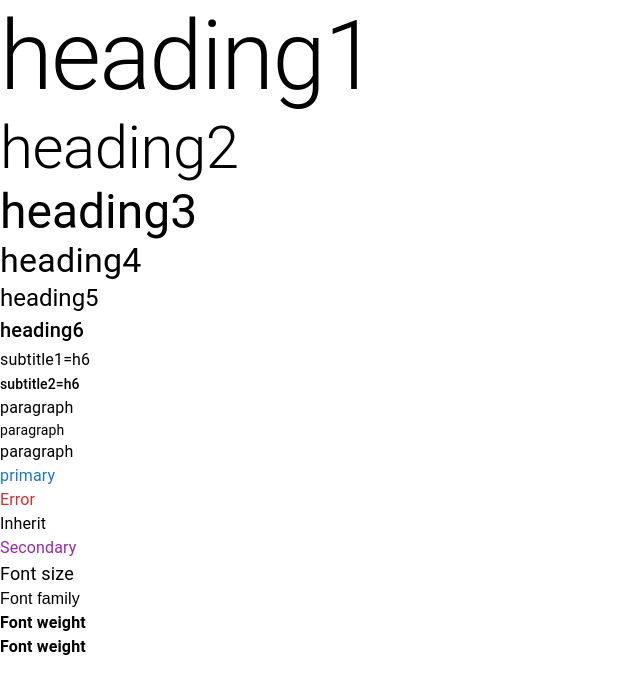
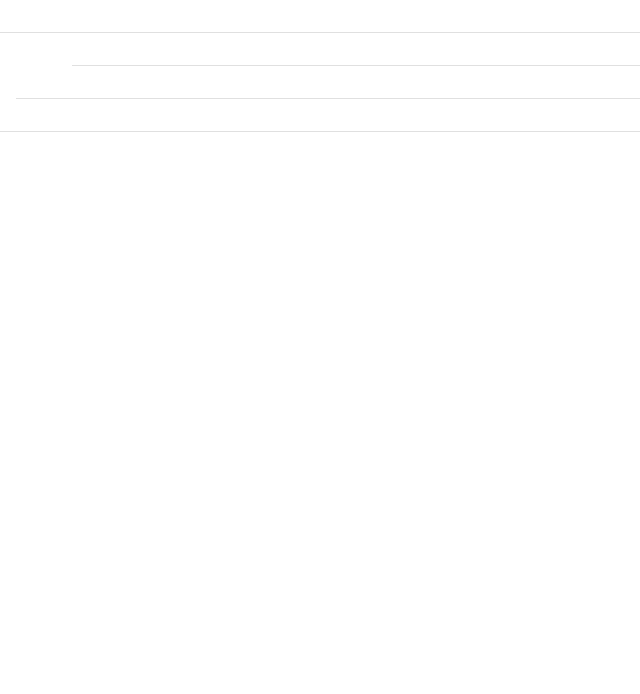
Before and after one commit to Emam-Bokhari/MUI, a React (Vite) app: page / in a window 1280 px wide. Shown: the top 694 px of the page, without its empty margins (0-640 px from the left). Built offline with nearby package versions, Linux system fonts and the light colour scheme.

Commit message:
feat(divider): implemented MUI Divider component with various variants - Added a basic Divider with top maargin spacing. - implemented different Divider variant including (inset,middle, and fullWidth) - applied consistent top margin (mt:4) to all Divider

```diff
--- a/src/App.jsx
+++ b/src/App.jsx
@@ -1,10 +1,10 @@
 import { Fragment } from "react";
-import TypographyComponent from "./components/Practice/Day-03/TypographyComponent";
+import DividerComponent from "./components/Practice/Day-03/DividerComponent";
 
 export default function App() {
   return (
     <Fragment>
-      <TypographyComponent />
+      <DividerComponent />
     </Fragment>
   );
 }
--- /dev/null
+++ b/src/components/Practice/Day-03/DividerComponent.jsx
@@ -0,0 +1,13 @@
+import { Divider } from "@mui/material";
+import { Fragment } from "react";
+
+export default function DividerComponent(){
+    return(
+        <Fragment>
+            <Divider sx={{mt:4}} />
+            <Divider variant="inset" sx={{mt:4}} />
+            <Divider variant="middle" sx={{mt:4}} />
+            <Divider variant="fullWidth" sx={{mt:4}} />
+        </Fragment>
+    )
+}
```
